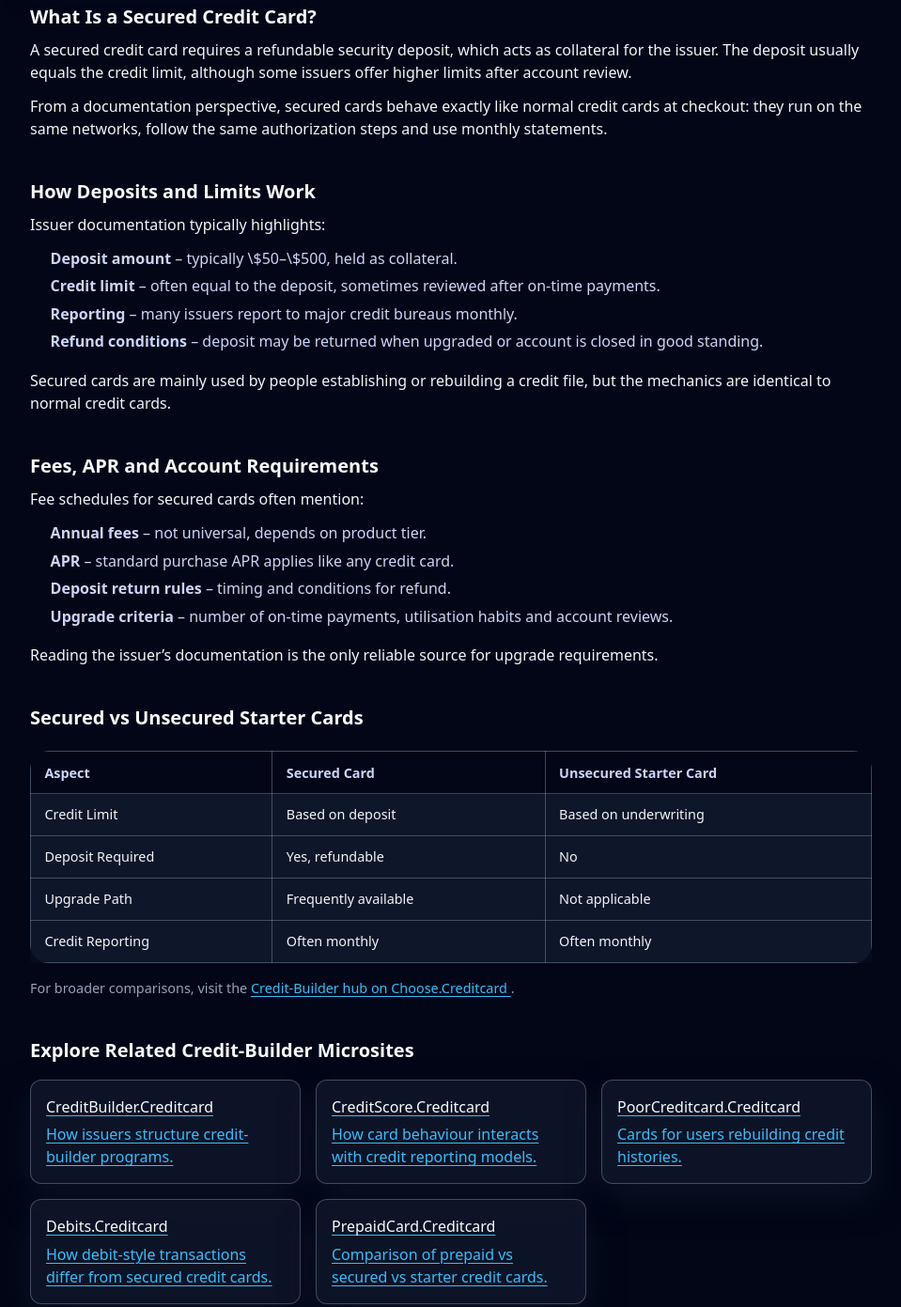
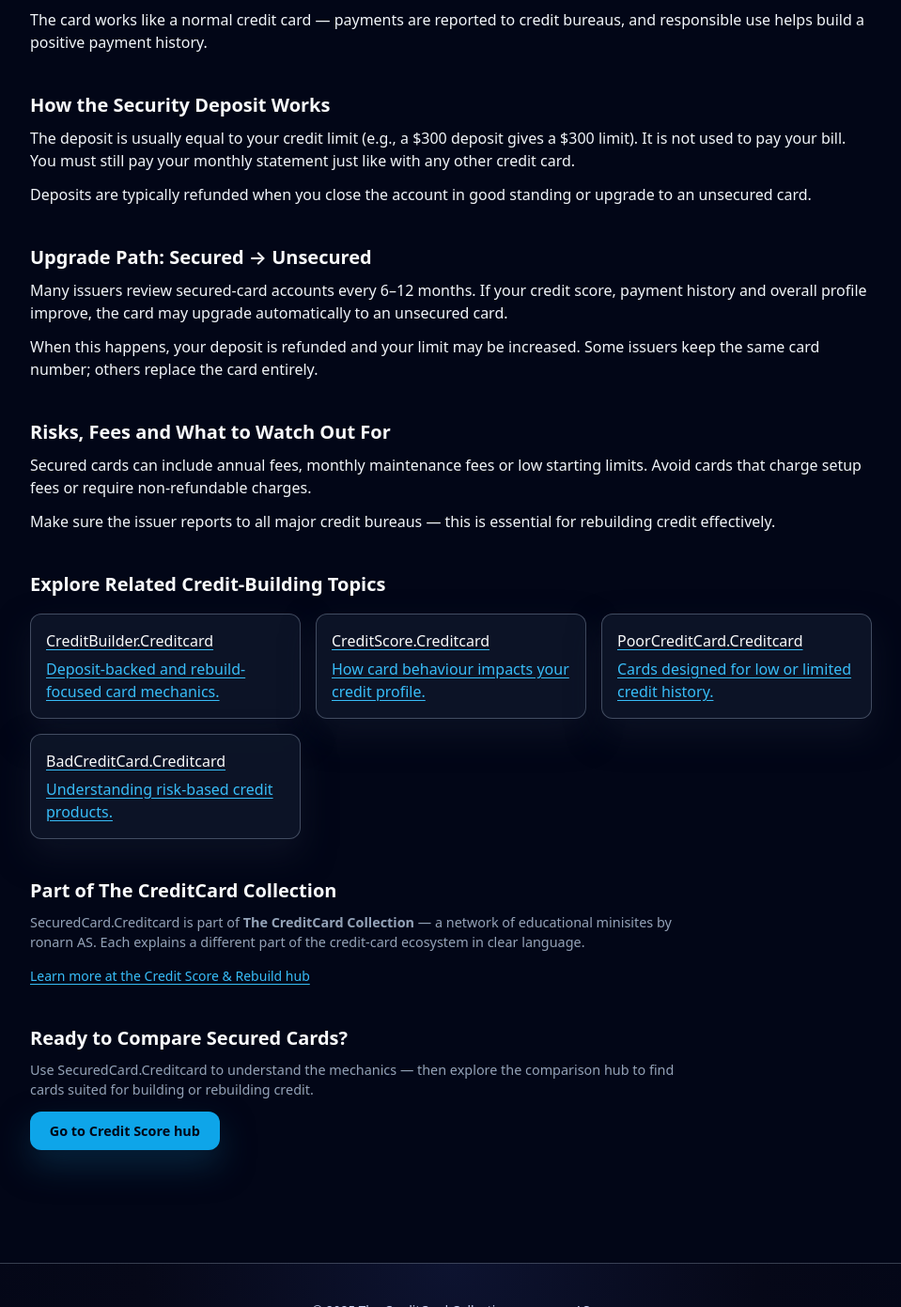
Before and after one commit to ChooseCreditCard/securedcard.creditcard, a plain HTML site: page index.html in a window 1280 px wide. Shown: the part 465-1856 px from the top of the page at 94% size, without its empty margins (160-1119 px from the left). Drawn offline with nearby package versions, Linux system fonts and the light colour scheme.

Commit message:
Update index.html

```diff
--- a/index.html
+++ b/index.html
@@ -5,21 +5,21 @@
   <meta name="viewport" content="width=device-width, initial-scale=1" />
 
   <title>SecuredCard.Creditcard – How Secured Credit Cards Work</title>
-  <meta name="description" content="Understand how secured credit cards work: deposits, credit limits, reporting, fees and how issuers evaluate upgrading to unsecured cards. Neutral, documentation-style explanation." />
+  <meta name="description" content="Understand how secured credit cards work: deposits, limits, reporting, rebuild strategies and how to compare secured credit-card options safely." />
   <meta name="robots" content="index,follow" />
   <link rel="canonical" href="https://securedcard.creditcard/" />
 
   <!-- Open Graph -->
-  <meta property="og:title" content="SecuredCard.Creditcard – Secured Credit Cards Explained" />
-  <meta property="og:description" content="Learn how secured credit cards use deposits, how credit limits are set, and how issuers evaluate upgrades to unsecured products." />
+  <meta property="og:title" content="SecuredCard.Creditcard – Credit-Building Cards Explained" />
+  <meta property="og:description" content="Independent explanation of secured credit cards: deposits, credit reporting, upgrades, risks and rebuild mechanics." />
   <meta property="og:type" content="website" />
   <meta property="og:url" content="https://securedcard.creditcard/" />
   <meta property="og:image" content="https://choose.creditcard/preview.png?utm_source=securedcard.creditcard&utm_medium=referral&utm_campaign=og_image" />
 
   <!-- Twitter -->
   <meta name="twitter:card" content="summary_large_image" />
-  <meta name="twitter:title" content="SecuredCard.Creditcard – Secured Credit Cards Explained" />
-  <meta name="twitter:description" content="Neutral overview of secured cards: deposits, credit limits, credit reporting and upgrade paths." />
+  <meta name="twitter:title" content="SecuredCard.Creditcard – Credit-Building Cards Explained" />
+  <meta name="twitter:description" content="Learn how secured credit cards work: deposits, credit reporting and rebuild strategies." />
   <meta name="twitter:image" content="https://choose.creditcard/preview.png?utm_source=securedcard.creditcard&utm_medium=referral&utm_campaign=twitter_image" />
 
   <!-- GA4 -->
@@ -31,14 +31,16 @@
     gtag('config', 'G-64FE63JQ3H');
   </script>
 
-  <!-- Tailwind for utility classes -->
+  <!-- Tailwind -->
   <script src="https://cdn.tailwindcss.com"></script>
 
-  <!-- Shared minisite styles -->
+  <!-- Minisite shared styles -->
   <link rel="stylesheet" href="./styles.css" />
 </head>
 
 <body class="bg-slate-950 text-slate-100">
+
+  <!-- HEADER -->
   <header class="site-header">
     <div class="nav-inner max-w-6xl">
       <div class="brand">
@@ -48,10 +50,11 @@
           <div class="brand-subtitle">Secured Credit Cards Explained</div>
         </div>
       </div>
-      <nav class="nav-links" aria-label="Page navigation">
+
+      <nav class="nav-links">
         <a href="#overview">Overview</a>
-        <a href="#mechanics">How It Works</a>
-        <a href="#compare">Compare</a>
+        <a href="#deposit">Security Deposit</a>
+        <a href="#upgrade">Upgrade Path</a>
       </nav>
     </div>
   </header>
@@ -61,19 +64,18 @@
     <!-- Breadcrumb -->
     <div class="cc-breadcrumb">
       <a href="https://choose.creditcard/?utm_source=securedcard.creditcard&utm_medium=referral&utm_campaign=breadcrumb">Home</a>
-      &nbsp;›&nbsp;
-      SecuredCard.Creditcard
+      &nbsp;›&nbsp; SecuredCard
     </div>
 
-    <!-- Hero -->
+    <!-- HERO -->
     <section class="hero">
       <div class="hero-content">
-        <h1>How Secured Credit Cards Help Build Credit</h1>
+        <h1>How Secured Credit Cards Really Work</h1>
         <p class="hero-lead">
-          Secured credit cards are built around a refundable security deposit. This explainer covers deposits, credit limits, reporting, upgrade paths and how issuers evaluate account behaviour — educational only, not personal advice.
+          Secured cards help build or rebuild credit by using a refundable deposit as collateral. Here’s how deposits, limits, reporting and upgrade paths actually work.
         </p>
-        <a class="cta" href="https://choose.creditcard/creditbuilder/?utm_source=securedcard.creditcard&utm_medium=referral&utm_campaign=hero_cta">
-          Explore the Credit-Builder hub
+        <a class="cta" href="https://choose.creditcard/credit-score/?utm_source=securedcard.creditcard&utm_medium=referral&utm_campaign=hero_cta">
+          Compare secured & credit-builder cards
         </a>
       </div>
     </section>
@@ -81,142 +83,83 @@
     <!-- Overview -->
     <section id="overview" class="section">
       <h2>What Is a Secured Credit Card?</h2>
-      <p>A secured credit card requires a refundable security deposit, which acts as collateral for the issuer. The deposit usually equals the credit limit, although some issuers offer higher limits after account review.</p>
-      <p>From a documentation perspective, secured cards behave exactly like normal credit cards at checkout: they run on the same networks, follow the same authorization steps and use monthly statements.</p>
+      <p>A secured card is a credit card backed by a refundable security deposit. The deposit reduces the lender’s risk, which makes approval easier for people with limited or damaged credit history.</p>
+      <p>The card works like a normal credit card — payments are reported to credit bureaus, and responsible use helps build a positive payment history.</p>
     </section>
 
-    <!-- Mechanics -->
-    <section id="mechanics" class="section">
-      <h2>How Deposits and Limits Work</h2>
-      <p>Issuer documentation typically highlights:</p>
-      <ul class="list">
-        <li><strong>Deposit amount</strong> – typically \$50–\$500, held as collateral.</li>
-        <li><strong>Credit limit</strong> – often equal to the deposit, sometimes reviewed after on-time payments.</li>
-        <li><strong>Reporting</strong> – many issuers report to major credit bureaus monthly.</li>
-        <li><strong>Refund conditions</strong> – deposit may be returned when upgraded or account is closed in good standing.</li>
-      </ul>
-      <p>Secured cards are mainly used by people establishing or rebuilding a credit file, but the mechanics are identical to normal credit cards.</p>
+    <!-- Deposit -->
+    <section id="deposit" class="section">
+      <h2>How the Security Deposit Works</h2>
+      <p>The deposit is usually equal to your credit limit (e.g., a $300 deposit gives a $300 limit). It is not used to pay your bill. You must still pay your monthly statement just like with any other credit card.</p>
+      <p>Deposits are typically refunded when you close the account in good standing or upgrade to an unsecured card.</p>
     </section>
 
-    <section class="section">
-      <h2>Fees, APR and Account Requirements</h2>
-      <p>Fee schedules for secured cards often mention:</p>
-      <ul class="list">
-        <li><strong>Annual fees</strong> – not universal, depends on product tier.</li>
-        <li><strong>APR</strong> – standard purchase APR applies like any credit card.</li>
-        <li><strong>Deposit return rules</strong> – timing and conditions for refund.</li>
-        <li><strong>Upgrade criteria</strong> – number of on-time payments, utilisation habits and account reviews.</li>
-      </ul>
-      <p>Reading the issuer’s documentation is the only reliable source for upgrade requirements.</p>
+    <!-- Upgrade -->
+    <section id="upgrade" class="section">
+      <h2>Upgrade Path: Secured → Unsecured</h2>
+      <p>Many issuers review secured-card accounts every 6–12 months. If your credit score, payment history and overall profile improve, the card may upgrade automatically to an unsecured card.</p>
+      <p>When this happens, your deposit is refunded and your limit may be increased. Some issuers keep the same card number; others replace the card entirely.</p>
     </section>
 
-    <!-- Comparison -->
-    <section id="compare" class="section">
-      <h2>Secured vs Unsecured Starter Cards</h2>
-      <div class="table-wrap">
-        <table class="table">
-          <thead>
-            <tr>
-              <th>Aspect</th>
-              <th>Secured Card</th>
-              <th>Unsecured Starter Card</th>
-            </tr>
-          </thead>
-          <tbody>
-            <tr>
-              <td>Credit Limit</td>
-              <td>Based on deposit</td>
-              <td>Based on underwriting</td>
-            </tr>
-            <tr>
-              <td>Deposit Required</td>
-              <td>Yes, refundable</td>
-              <td>No</td>
-            </tr>
-            <tr>
-              <td>Upgrade Path</td>
-              <td>Frequently available</td>
-              <td>Not applicable</td>
-            </tr>
-            <tr>
-              <td>Credit Reporting</td>
-              <td>Often monthly</td>
-              <td>Often monthly</td>
-            </tr>
-          </tbody>
-        </table>
-      </div>
-      <p class="small">
-        For broader comparisons, visit the
-        <a href="https://choose.creditcard/creditbuilder/?utm_source=securedcard.creditcard&utm_medium=referral&utm_campaign=comparison_section">
-          Credit-Builder hub on Choose.Creditcard
-        </a>.
-      </p>
+    <!-- Risks / Notes -->
+    <section class="section">
+      <h2>Risks, Fees and What to Watch Out For</h2>
+      <p>Secured cards can include annual fees, monthly maintenance fees or low starting limits. Avoid cards that charge setup fees or require non-refundable charges.</p>
+      <p>Make sure the issuer reports to all major credit bureaus — this is essential for rebuilding credit effectively.</p>
     </section>
 
-    <!-- Cluster links -->
+    <!-- Related cluster -->
     <section class="section">
-      <h2>Explore Related Credit-Builder Microsites</h2>
+      <h2>Explore Related Credit-Building Topics</h2>
       <div class="cluster-grid">
 
-        <a class="cluster-card" href="https://creditbuilder.creditcard/?utm_source=securedcard.creditcard&utm_medium=referral&utm_campaign=cluster_creditbuilder">
+        <a class="cluster-card" href="https://creditbuilder.creditcard/?utm_source=securedcard.creditcard&utm_medium=referral&utm_campaign=cluster_builder">
           <h3>CreditBuilder.Creditcard</h3>
-          <p>How issuers structure credit-builder programs.</p>
+          <p>Deposit-backed and rebuild-focused card mechanics.</p>
         </a>
 
-        <a class="cluster-card" href="https://creditscore.creditcard/?utm_source=securedcard.creditcard&utm_medium=referral&utm_campaign=cluster_creditscore">
+        <a class="cluster-card" href="https://creditscore.creditcard/?utm_source=securedcard.creditcard&utm_medium=referral&utm_campaign=cluster_score">
           <h3>CreditScore.Creditcard</h3>
-          <p>How card behaviour interacts with credit reporting models.</p>
+          <p>How card behaviour impacts your credit profile.</p>
         </a>
 
-        <a class="cluster-card" href="https://poorcreditcard.creditcard/?utm_source=securedcard.creditcard&utm_medium=referral&utm_campaign=cluster_poorcreditcard">
-          <h3>PoorCreditcard.Creditcard</h3>
-          <p>Cards for users rebuilding credit histories.</p>
+        <a class="cluster-card" href="https://poorcreditcard.creditcard/?utm_source=securedcard.creditcard&utm_medium=referral&utm_campaign=cluster_poor">
+          <h3>PoorCreditCard.Creditcard</h3>
+          <p>Cards designed for low or limited credit history.</p>
         </a>
 
-        <a class="cluster-card" href="https://debits.creditcard/?utm_source=securedcard.creditcard&utm_medium=referral&utm_campaign=cluster_debits">
-          <h3>Debits.Creditcard</h3>
-          <p>How debit-style transactions differ from secured credit cards.</p>
-        </a>
-
-        <a class="cluster-card" href="https://prepaidcard.creditcard/?utm_source=securedcard.creditcard&utm_medium=referral&utm_campaign=cluster_prepaidcard">
-          <h3>PrepaidCard.Creditcard</h3>
-          <p>Comparison of prepaid vs secured vs starter credit cards.</p>
+        <a class="cluster-card" href="https://badcreditcard.creditcard/?utm_source=securedcard.creditcard&utm_medium=referral&utm_campaign=cluster_bad">
+          <h3>BadCreditCard.Creditcard</h3>
+          <p>Understanding risk-based credit products.</p>
         </a>
 
       </div>
     </section>
 
-    <!-- Collection section -->
+    <!-- Collection -->
     <section class="section">
       <h2>Part of The CreditCard Collection</h2>
       <p class="small">
-        SecuredCard.Creditcard is one spoke in <strong>The CreditCard Collection</strong> — a network of focused microsites run by ronarn AS. Each page explains one concept using neutral, documentation-style language.
-      </p>
-      <p class="small">
-        We do not issue cards or provide personalized recommendations. This page summarizes how secured cards are described in issuer documentation so readers know where to locate key details.
-      </p>
-      <p class="small">
-        This site is informational only and does not provide financial, legal, investment or tax advice.
+        SecuredCard.Creditcard is part of <strong>The CreditCard Collection</strong> — a network of educational minisites by ronarn AS. Each explains a different part of the credit-card ecosystem in clear language.
       </p>
 
-      <!-- Hub snippet -->
-      <p class="text-xs text-slate-500 mt-6">
-        This page links into the
-        <a href="https://choose.creditcard/creditbuilder/?utm_source=securedcard.creditcard&utm_medium=referral&utm_campaign=hub_creditbuilder"
-           class="font-medium hover:text-slate-900">Credit-Builder hub</a>
-        on <a href="https://choose.creditcard/" class="font-medium hover:text-slate-900">Choose.Creditcard</a>.
-      </p>
+      <!-- HUB SNIPPET -->
+      <div class="hub-link">
+        <a href="https://choose.creditcard/credit-score/?utm_source=securedcard.creditcard&utm_medium=referral&utm_campaign=minisite_to_hub"
+           class="text-sm text-slate-600 hover:text-slate-900">
+          Learn more at the Credit Score & Rebuild hub
+        </a>
+      </div>
     </section>
 
     <!-- Bottom CTA -->
     <section class="section">
-      <h2>Ready to Explore Credit-Builder Options?</h2>
+      <h2>Ready to Compare Secured Cards?</h2>
       <p class="small">
-        Use SecuredCard.Creditcard to understand how secured cards work — then explore the full Credit-Builder hub for structured comparisons.
+        Use SecuredCard.Creditcard to understand the mechanics — then explore the comparison hub to find cards suited for building or rebuilding credit.
       </p>
-      <a class="cta" href="https://choose.creditcard/creditbuilder/?utm_source=securedcard.creditcard&utm_medium=referral&utm_campaign=bottom_cta">
-        Go to the Credit-Builder hub
+      <a class="cta" href="https://choose.creditcard/credit-score/?utm_source=securedcard.creditcard&utm_medium=referral&utm_campaign=bottom_cta">
+        Go to Credit Score hub
       </a>
     </section>
 
@@ -228,5 +171,6 @@
       Contact: <a href="mailto:support@cc.creditcard">support@cc.creditcard</a>
     </p>
   </footer>
+
 </body>
 </html>
```
